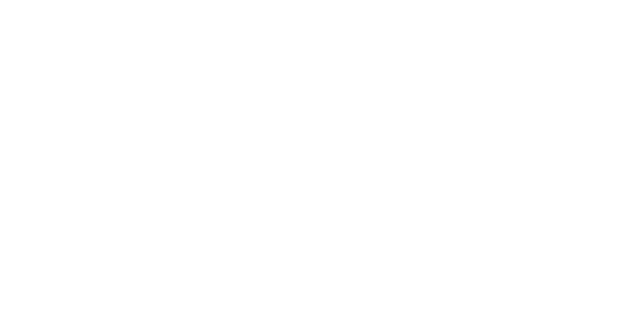
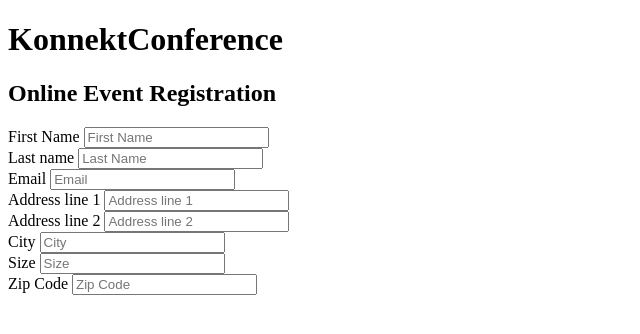
Before and after one commit to MatsveiDubaleka/mrk-homework, a plain HTML site: page resume/index.html in a window 1280 px wide. Shown: the whole page, without its empty margins (0-640 px from the left). Drawn offline with Linux system fonts and the light colour scheme.

Commit message:
feat add basic markup (Sat, 14 May 2022 19:29:59 +0300)

```diff
--- a/resume/index.html
+++ b/resume/index.html
@@ -6,5 +6,93 @@
     <meta name="viewport" content="width=device-width, initial-scale=1.0" />
     <title>Forms</title>
   </head>
-  <body></body>
+  <body>
+    <div class="wrapper">
+      <div class="forms">
+        <div class="forms__wrapper">
+          <div class="forms__title">
+            <h1>KonnektConference</h1>
+          </div>
+          <div class="forms__heading-registration">
+            <h2>Online Event Registration</h2>
+          </div>
+          <div class="forms__content">
+            <form action="">
+              <div class="forms__content-name">
+                <div class="first__name">
+                  <label for="first__name">First Name</label>
+                  <input
+                    type="text"
+                    class="first__name"
+                    id="first__name"
+                    placeholder="First Name"
+                    checked
+                  />
+                </div>
+                <div class="last__name">
+                  <label for="last__name">Last name</label>
+                  <input
+                    type="text"
+                    class="last__name"
+                    id="last__name"
+                    placeholder="Last Name"
+                    checked
+                  />
+                </div>
+              </div>
+              <div class="email__address">
+                <label for="email">Email</label>
+                <input
+                  type="email"
+                  name="email"
+                  id="email"
+                  placeholder="Email"
+                  checked
+                />
+              </div>
+              <div class="address__first">
+                <label for="address__first">Address line 1</label>
+                <input
+                  type="text"
+                  name=""
+                  id="address_first"
+                  placeholder="Address line 1"
+                  checked
+                />
+              </div>
+              <div class="address__second">
+                <label for="address__two">Address line 2</label>
+                <input
+                  type="text"
+                  name=""
+                  id="address_two"
+                  placeholder="Address line 2"
+                  checked
+                />
+              </div>
+              <div class="forms__content-city">
+                <div class="city">
+                  <label for="city">City</label>
+                  <input type="text" id="city" placeholder="City" checked />
+                </div>
+                <div class="size">
+                  <label for="size">Size</label>
+                  <input type="number" id="size" placeholder="Size" checked />
+                </div>
+                <div class="zipcode">
+                  <label for="zip-code">Zip Code</label>
+                  <input
+                    type="text"
+                    id="zip-code"
+                    placeholder="Zip Code"
+                    checked
+                  />
+                </div>
+              </div>
+            </form>
+          </div>
+        </div>
+      </div>
+    </div>
+  </body>
 </html>
```
